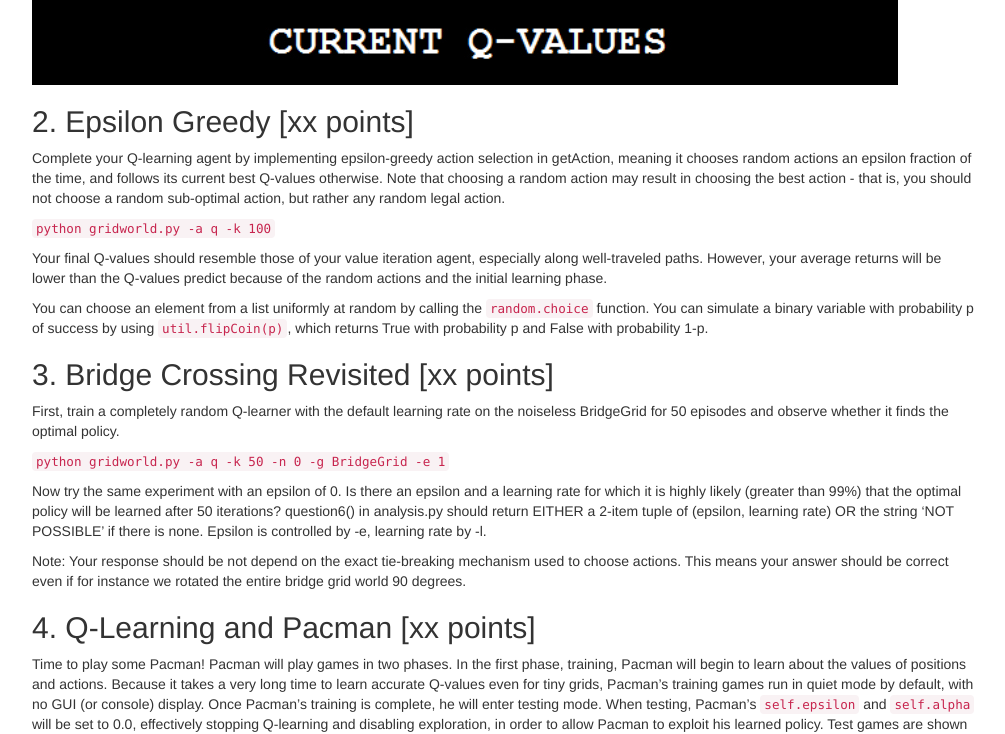
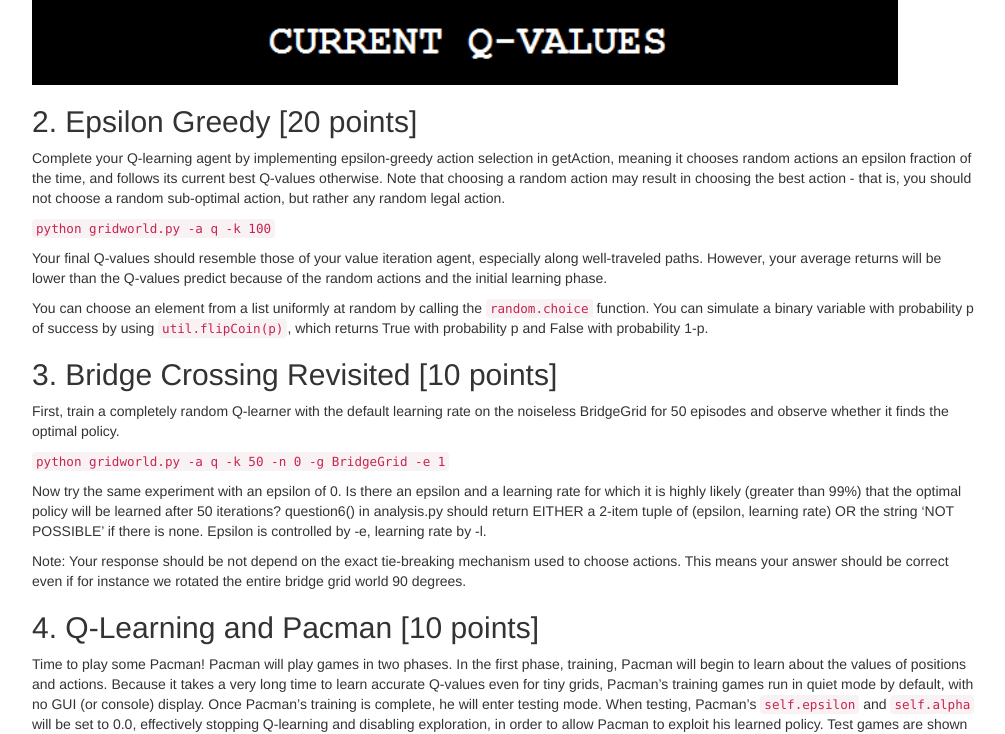
Before and after one commit to artificial-intelligence-class/artificial-intelligence-class.github.io, a Jekyll site: the page built from homeworks/hw6/homework6.md, in a window 1280 px wide and 1400 px high, scrolled down 1371 px. Shown: the part 155-889 px from the top of the window, without its empty margins (233-1238 px from the left). Built offline with Jekyll 4.4.1, drawn with Linux system fonts in a browser that asks for light colours; nearby versions of some CDN libraries; a script that is not in the unit is left out; some of the changed text lies outside the part shown.

Commit message:
Update homework6.md

```diff
--- a/homeworks/hw6/homework6.md
+++ b/homeworks/hw6/homework6.md
@@ -47,7 +47,7 @@
 
 In this homework, You will write a Q-learning agent, which does very little on construction, but instead learns by trial and error from interactions with the environment through its update(state, action, nextState, reward) method. The code for this homework can be found [here](homeworks/hw6/skeleton.zip)
 
-## 1. Q-Learning [xx Points]
+## 1. Q-Learning [40 Points]
 A stub of a Q-learner is specified in QLearningAgent in qlearningAgents.py, and you can select it with the option `-a q`. For this homework, you need to implement the `update`, `computeValueFromQValues`, `getQValue`, and `computeActionFromQValues` methods.
 
 Note: For `computeActionFromQValues`, you should break ties randomly for better behavior. The `random.choice()` function will help. In a particular state, actions that your agent hasn't seen before still have a Q-value, specifically a Q-value of zero, and if all of the actions that your agent has seen before have a negative Q-value, an unseen action may be optimal.
@@ -65,7 +65,7 @@
 ![](./qlearning.png)
 
 
-## 2. Epsilon Greedy [xx points]
+## 2. Epsilon Greedy [20 points]
 
 Complete your Q-learning agent by implementing epsilon-greedy action selection in getAction, meaning it chooses random actions an epsilon fraction of the time, and follows its current best Q-values otherwise. Note that choosing a random action may result in choosing the best action - that is, you should not choose a random sub-optimal action, but rather any random legal action.
 
@@ -75,7 +75,7 @@
 
 You can choose an element from a list uniformly at random by calling the `random.choice` function. You can simulate a binary variable with probability p of success by using `util.flipCoin(p)`, which returns True with probability p and False with probability 1-p.
 
-## 3. Bridge Crossing Revisited [xx points]
+## 3. Bridge Crossing Revisited [10 points]
 
 First, train a completely random Q-learner with the default learning rate on the noiseless BridgeGrid for 50 episodes and observe whether it finds the optimal policy.
 
@@ -86,7 +86,7 @@
 Note: Your response should be not depend on the exact tie-breaking mechanism used to choose actions. This means your answer should be correct even if for instance we rotated the entire bridge grid world 90 degrees.
 
 
-## 4. Q-Learning and Pacman [xx points]
+## 4. Q-Learning and Pacman [10 points]
 
 Time to play some Pacman! Pacman will play games in two phases. In the first phase, training, Pacman will begin to learn about the values of positions and actions. Because it takes a very long time to learn accurate Q-values even for tiny grids, Pacman's training games run in quiet mode by default, with no GUI (or console) display. Once Pacman's training is complete, he will enter testing mode. When testing, Pacman's `self.epsilon` and `self.alpha` will be set to 0.0, effectively stopping Q-learning and disabling exploration, in order to allow Pacman to exploit his learned policy. Test games are shown in the GUI by default. Without any code changes you should be able to run Q-learning Pacman for very tiny grids as follows:
 
@@ -114,7 +114,7 @@
 
 Pacman fails to win on larger layouts because each board configuration is a separate state with separate Q-values. He has no way to generalize that running into a ghost is bad for all positions. Obviously, this approach will not scale.
 
-## 5. Approximate Q-Learning [xx points]
+## 5. Approximate Q-Learning [20 points]
 
 Implement an approximate Q-learning agent that learns weights for features of states, where many states might share the same features. Write your implementation in ApproximateQAgent class in `qlearningAgents.py`, which is a subclass of PacmanQAgent.
 
```
